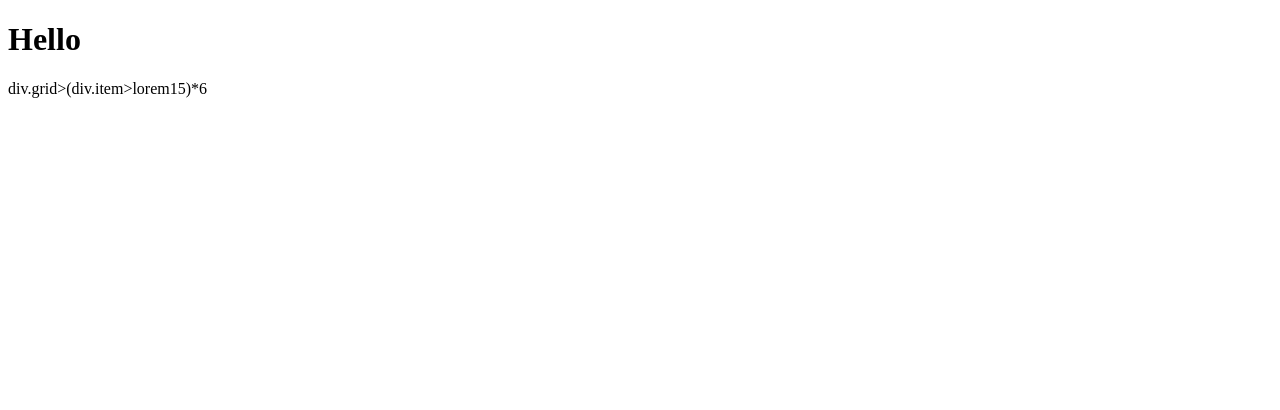
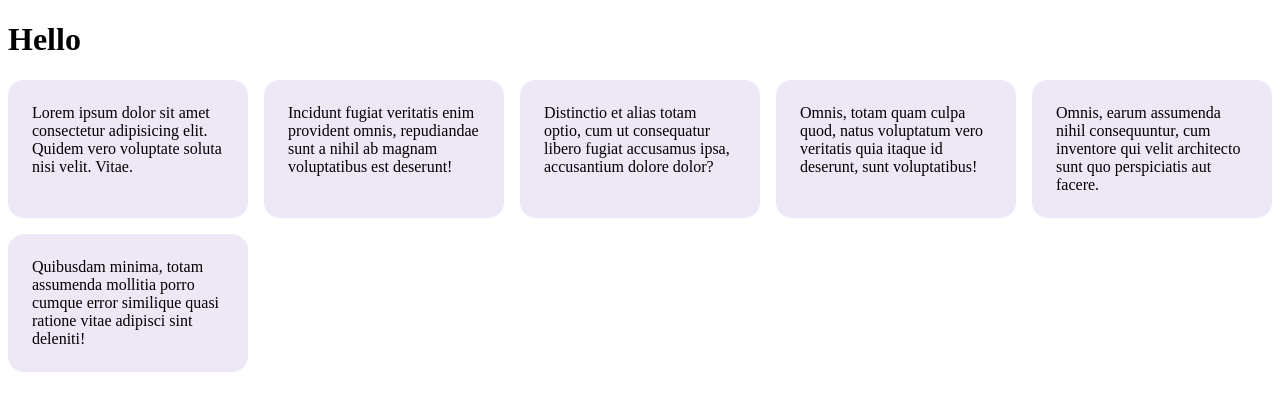
Before and after one commit to VitaliiZemliakov/GridCss, a plain HTML site: page index.html in a window 1280 px wide. Drawn offline with Linux system fonts and the light colour scheme.

Commit message:
Revert "lesson 1 emmet instructions"
This reverts commit 9df23014459fef564608bea45ce1f2e42287108d.

```diff
--- a/index.html
+++ b/index.html
@@ -8,6 +8,13 @@
 </head>
 <body>
     <h1>Hello</h1>
-    div.grid>(div.item>lorem15)*6
+    <div class="grid">
+        <div class="item">Lorem ipsum dolor sit amet consectetur adipisicing elit. Quidem vero voluptate soluta nisi velit. Vitae.</div>
+        <div class="item">Incidunt fugiat veritatis enim provident omnis, repudiandae sunt a nihil ab magnam voluptatibus est deserunt!</div>
+        <div class="item">Distinctio et alias totam optio, cum ut consequatur libero fugiat accusamus ipsa, accusantium dolore dolor?</div>
+        <div class="item">Omnis, totam quam culpa quod, natus voluptatum vero veritatis quia itaque id deserunt, sunt voluptatibus!</div>
+        <div class="item">Omnis, earum assumenda nihil consequuntur, cum inventore qui velit architecto sunt quo perspiciatis aut facere.</div>
+        <div class="item">Quibusdam minima, totam assumenda mollitia porro cumque error similique quasi ratione vitae adipisci sint deleniti!</div>
+    </div>
 </body>
 </html>
```
